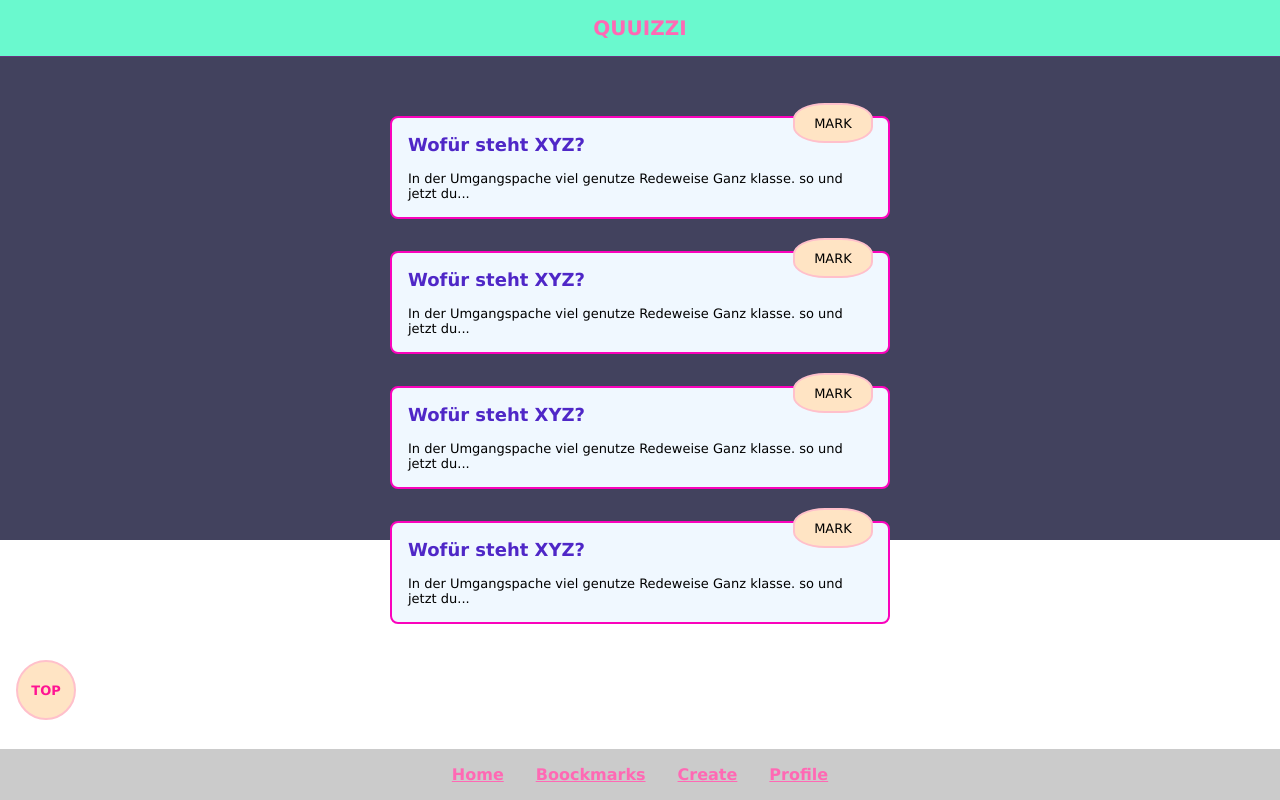
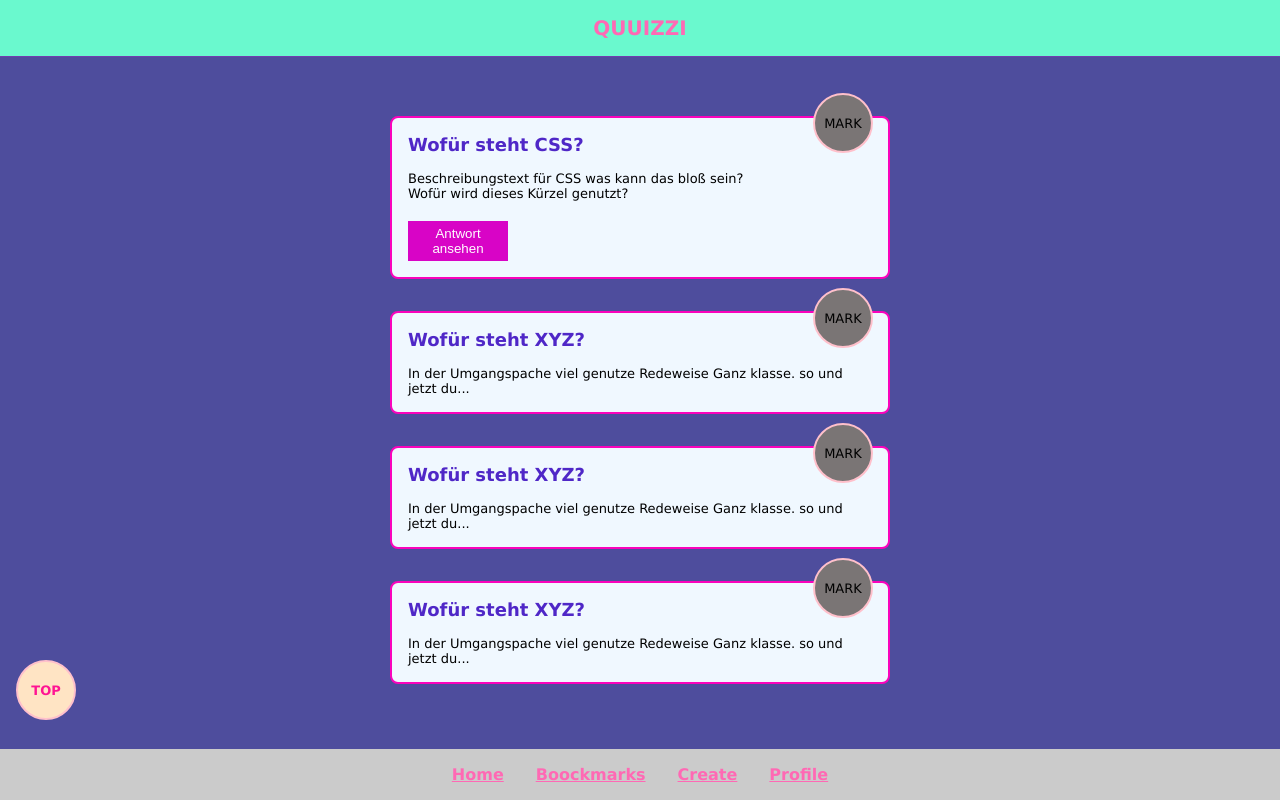
Before and after one commit to Carolin-Weitkamp/quizz-app, a website: page index.html in a window 1280 px wide. Drawn offline with Linux system fonts and the light colour scheme.

Commit message:
add changes

```diff
--- a/index.html
+++ b/index.html
@@ -2,28 +2,29 @@
 <html lang="en">
   <head>
     <link rel="stylesheet" href="styles/styles.css" />
+    <script src="scripts/scripts.js" defer></script>
     <meta charset="UTF-8" />
     <meta http-equiv="X-UA-Compatible" content="IE=edge" />
     <meta name="viewport" content="width=device-width, initial-scale=1.0" />
     <title>Document</title>
   </head>
 
-  <main>
+  <body>
     <span class="anchor" id="anchor"></span>
 
-    <body>
     <nav>
       <h1><strong>QUUIZZI</strong></h1>
     </nav>
 
+    <main>
       <article class="container">
         <section>
-          <h3>Wofür steht XYZ?</h3>
+          <h3>Wofür steht CSS?</h3>
           <div class="icon">MARK</div>
-          <p>
-            In der Umgangspache viel genutze Redeweise Ganz klasse. so und jetzt
-            du...
-          </p>
+          <p>Beschreibungstext für CSS was kann das bloß sein?</p>
+          <p>Wofür wird dieses Kürzel genutzt?</p>
+          <button class="button" type="show-answer">Antwort ansehen</button>
+          <button class="button-answer" type="answer">Antwort</button>
         </section>
 
         <section>
@@ -53,7 +54,7 @@
           </p>
         </section>
       </article>
-
+    </main>
     <div class="scroll-up">
       <a href="#anchor"><strong>TOP</strong></a>
     </div>
@@ -75,5 +76,4 @@
       </ul>
     </footer>
   </body>
-  </main>
 </html>
--- /dev/null
+++ b/scripts/scripts.js
@@ -0,0 +1,5 @@
+const ShowAnswerButton = document.querySelector(".button");
+ShowAnswerButton.addEventListener("click", () => {
+  console.log("i was clicked!");
+});
+button.classList.add("button-answer");
--- a/styles/base.css
+++ b/styles/base.css
@@ -5,13 +5,18 @@
   scroll-behavior: smooth;
 }
 
+html {
+  /* min-height: 100%; */
+}
 body {
   font-family: "Lucida Sans", "Lucida Sans Regular", "Lucida Grande",
     "Lucida Sans Unicode", Geneva, Verdana, sans-serif;
   margin: 0;
   padding: 0;
+  /* min-height: 100%; */
 }
 
 main {
-  background-color: rgb(250, 250, 203);
+  background-color: rgb(78, 77, 157);
+  min-height: 100vh;
 }
--- /dev/null
+++ b/styles/components/button-answer.css
@@ -0,0 +1,9 @@
+.button-answer {
+  background-color: rgb(212, 216, 4);
+  border-style: none;
+  color: white;
+  width: 100px;
+  padding: 5px;
+  margin-top: 20px;
+  display: none;
+}
--- /dev/null
+++ b/styles/components/button-show-answer.css
@@ -0,0 +1,8 @@
+.button {
+  background-color: rgb(216, 4, 198);
+  border-style: none;
+  color: white;
+  width: 100px;
+  padding: 5px;
+  margin-top: 20px;
+}
--- a/styles/components/container.css
+++ b/styles/components/container.css
@@ -1,9 +1,12 @@
 .container {
-  background-color: rgb(66, 66, 94);
+  /* background-color: rgb(66, 66, 94); */
   display: flex;
   flex-direction: column;
-  flex-wrap: wrap;
+  justify-content: flex-start;
+  /* flex-wrap: wrap; */
   align-items: center;
-  height: 100%;
+  min-height: 100%;
   width: 100%;
+  padding-top: 100px;
+  padding-bottom: 60px;
 }
--- a/styles/components/section.css
+++ b/styles/components/section.css
@@ -1,8 +1,8 @@
 section {
   position: relative;
-  top: 100px;
-  width: 70%;
-  height: 100%;
+  /* width: 70%;
+  height: 100%; */
+  width: 80%;
   max-width: 500px;
   margin: 1rem;
   padding: 1rem;
@@ -20,14 +20,14 @@ h3 {
 
 .icon {
   position: absolute;
-  top: -15px;
+  top: -25px;
   right: 15px;
   display: flex;
   align-items: center;
   justify-content: center;
   border: 2px solid pink;
-  border-radius: 40%;
-  width: 80px;
-  height: 40px;
-  background-color: bisque;
+  border-radius: 50%;
+  width: 60px;
+  height: 60px;
+  background-color: rgb(122, 117, 117);
 }
--- a/styles/styles.css
+++ b/styles/styles.css
@@ -4,3 +4,5 @@
 @import url(components/section.css);
 @import url(components/scroll-up-button.css);
 @import url(components/container.css);
+@import url(components/button-show-answer.css);
+@import url(components/button-answer.css);
```
Also changed, not shown: styles/components/footer.stories.js (+0 -3 lines). Lines whose indentation alone changed are shown as unchanged.
